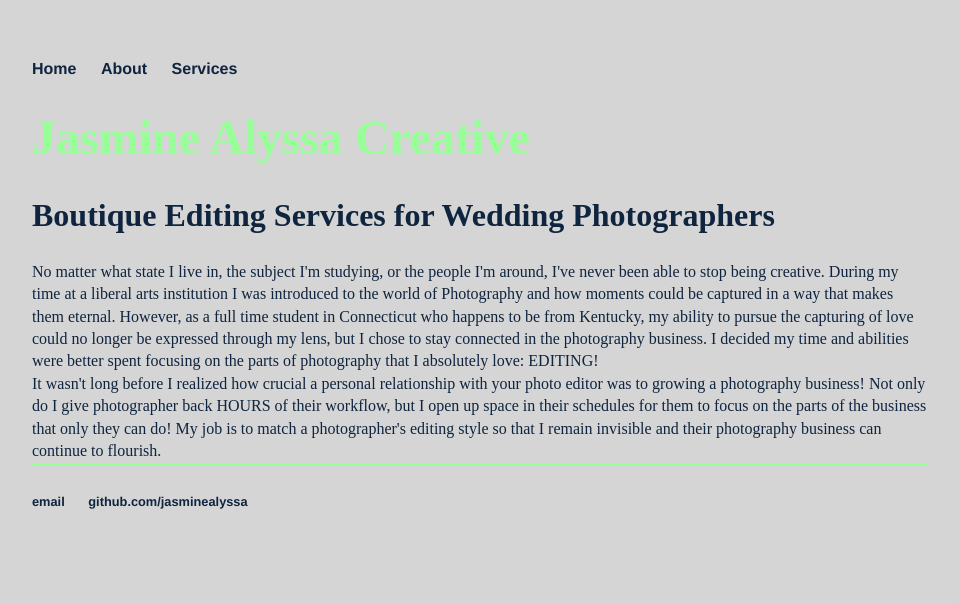
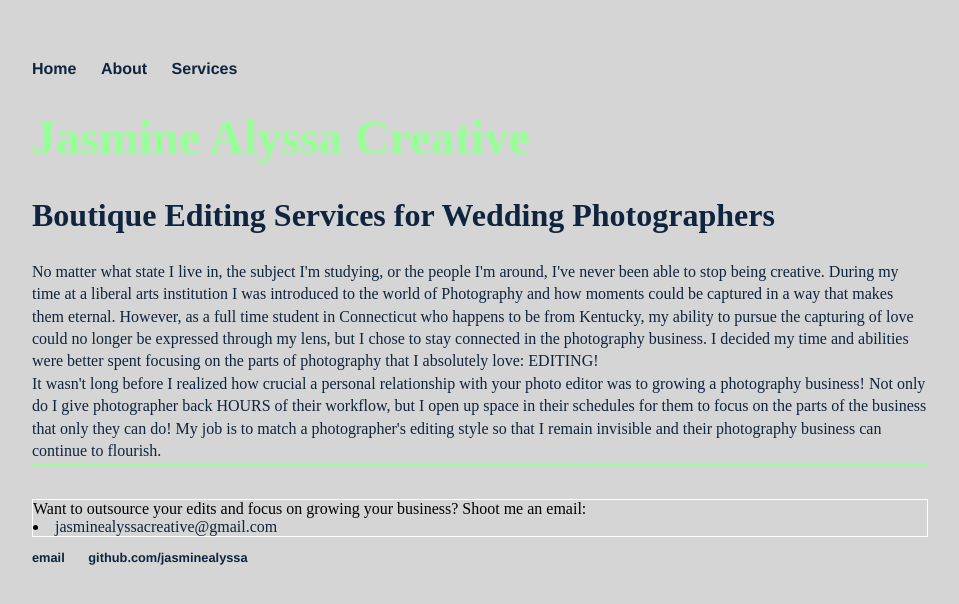
Before and after one commit to jasminealyssa/jasminealyssa.github.io, a Jekyll site: the page built from index.html, in a window 1280 px wide. Shown: the top 604 px of the page, without its empty margins (160-1119 px from the left). Built offline with Jekyll 4.4.1, drawn with Linux system fonts in a browser that asks for light colours; some web fonts are replaced.

Commit message:
Update index.html

```diff
--- a/index.html
+++ b/index.html
@@ -13,3 +13,7 @@ title: Jasmine Alyssa Creative
 	My job is to match a photographer's editing style so that I remain invisible and their photography business can continue to flourish.
 	</p>
 </div><!-- /.blurb -->
+<br>
+<div class="boxed grey">
+  Want to outsource your edits and focus on growing your business? Shoot me an email: <li><a href="mailto:jasminealyssacreative@gmail.com">jasminealyssacreative@gmail.com</a></li>
+</div>
```
